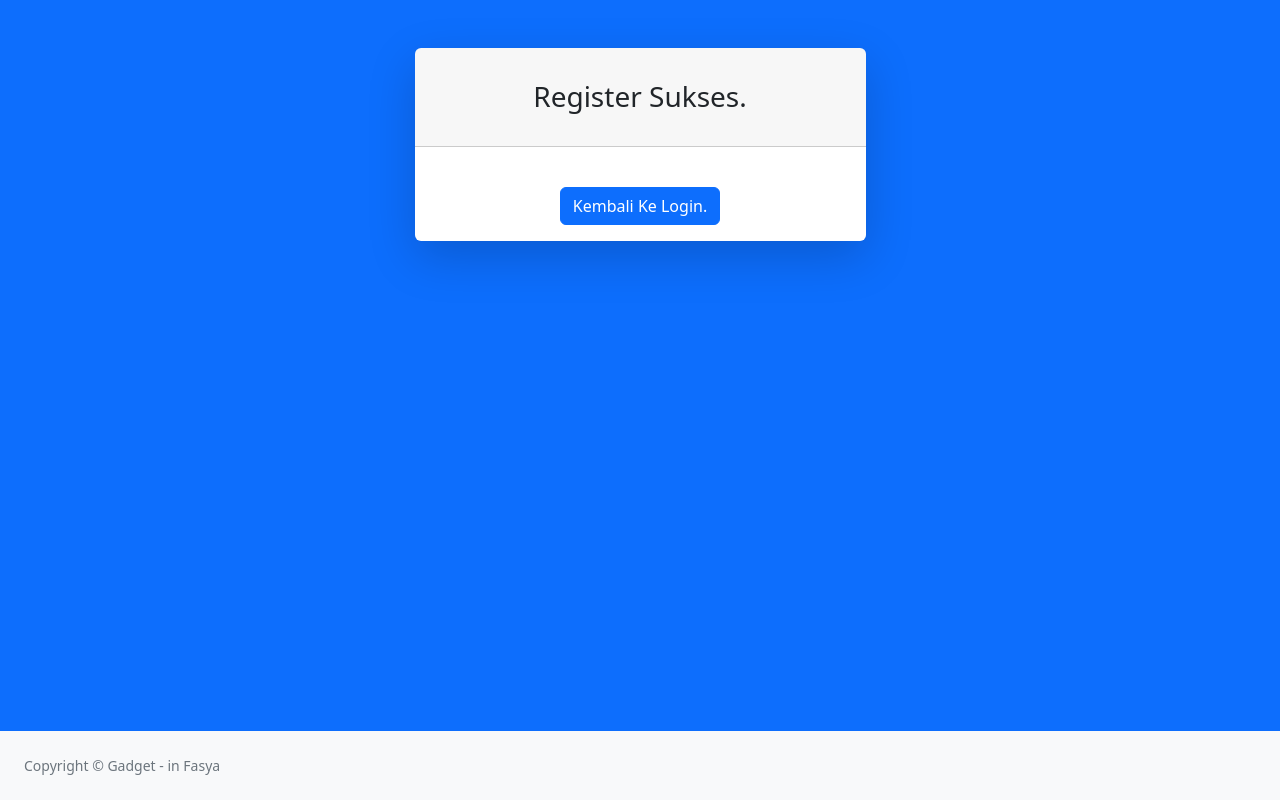
After one commit to FasyaAlghifari/tugaspwpbfasya, a PHP site: page /sukses.php in a window 1280 px wide. The commit adds this page. Run offline with PHP 8.4, Linux system fonts and the light colour scheme; some libraries are stand-ins or nearby versions.

Commit message:
menambah sukses

```diff
--- a/login.php
+++ b/login.php
@@ -6,7 +6,7 @@
         <meta name="viewport" content="width=device-width, initial-scale=1, shrink-to-fit=no" />
         <meta name="description" content="" />
         <meta name="author" content="" />
-        <title>Login - SB Admin</title>
+        <title>Login</title>
         <link href="css/styles.css" rel="stylesheet" />
         <script src="https://use.fontawesome.com/releases/v6.3.0/js/all.js" crossorigin="anonymous"></script>
     </head>
--- a/register.php
+++ b/register.php
@@ -225,7 +225,7 @@ if (isset($_POST['register'])) {
                                                 });
                                             </script>
                                             <div class="d-flex align-items-right justify-content-between mt-2 mb-0">
-                                                <button type="submit" name="register" class="btn btn-primary">Register</button>
+                                                <button type="submit" name="register" class="btn btn-primary" href="sukses.php">Register</button>
                                             </div>
                                     </form>
                                 </div>
@@ -298,7 +298,7 @@ function registrasi($data)
             $gambar = $rand . '_' . $filename;
             move_uploaded_file($_FILES['gambar']['tmp_name'], 'user/gambar/' . $rand . '_' . $filename);
             mysqli_query($koneksi, "insert into data_user values('', '$nama', '$jenis_kelamin', '$gambar', '$username', '$password')");
-            header("location:login.php?alert=berhasil");
+            header("location:sukses.php");
             return mysqli_affected_rows($koneksi);
         } else {
             header("location:index.php?alert=salah ukuran");
--- /dev/null
+++ b/sukses.php
@@ -0,0 +1,48 @@
+<!DOCTYPE html>
+<html lang="en">
+    <head>
+        <meta charset="utf-8" />
+        <meta http-equiv="X-UA-Compatible" content="IE=edge" />
+        <meta name="viewport" content="width=device-width, initial-scale=1, shrink-to-fit=no" />
+        <meta name="description" content="" />
+        <meta name="author" content="" />
+        <title>Sukses</title>
+        <link href="css/styles.css" rel="stylesheet" />
+        <script src="https://use.fontawesome.com/releases/v6.3.0/js/all.js" crossorigin="anonymous"></script>
+    </head>
+    <body class="bg-primary">
+        <div id="layoutAuthentication">
+            <div id="layoutAuthentication_content">
+                <main>
+                    <div class="container">
+                        <div class="row justify-content-center">
+                            <div class="col-lg-5">
+                                <div class="card shadow-lg border-0 rounded-lg mt-5">
+                                    <div class="card-header"><h3 class="text-center font-weight-light my-4">Register Sukses.</h3></div>
+                                    <div class="card-body">
+                                        <form method="POST" action="login.php">
+                                            <div class="d-flex align-items-center justify-content-center mt-4 mb-0">
+                                                <input class="btn btn-primary align-item-center" type="submit" value="Kembali Ke Login." name="Kemballi Ke Login.">
+                                            </div>
+                                        </form>
+                                    </div>
+                                </div>
+                            </div>
+                        </div>
+                    </div>
+                </main>
+            </div>
+            <div id="layoutAuthentication_footer">
+                <footer class="py-4 bg-light mt-auto">
+                    <div class="container-fluid px-4">
+                        <div class="d-flex align-items-center justify-content-between small">
+                            <div class="text-muted">Copyright &copy; Gadget - in Fasya</div>
+                        </div>
+                    </div>
+                </footer>
+            </div>
+        </div>
+        <script src="https://cdn.jsdelivr.net/npm/bootstrap@5.2.3/dist/js/bootstrap.bundle.min.js" crossorigin="anonymous"></script>
+        <script src="js/scripts.js"></script>
+    </body>
+</html>
```
Also changed, not shown: user/gambar/1477786787_niken1.jpg (added), user/gambar/1907199234_download.jpg (added), user/gambar/368247054_forema4.jpg (added).
